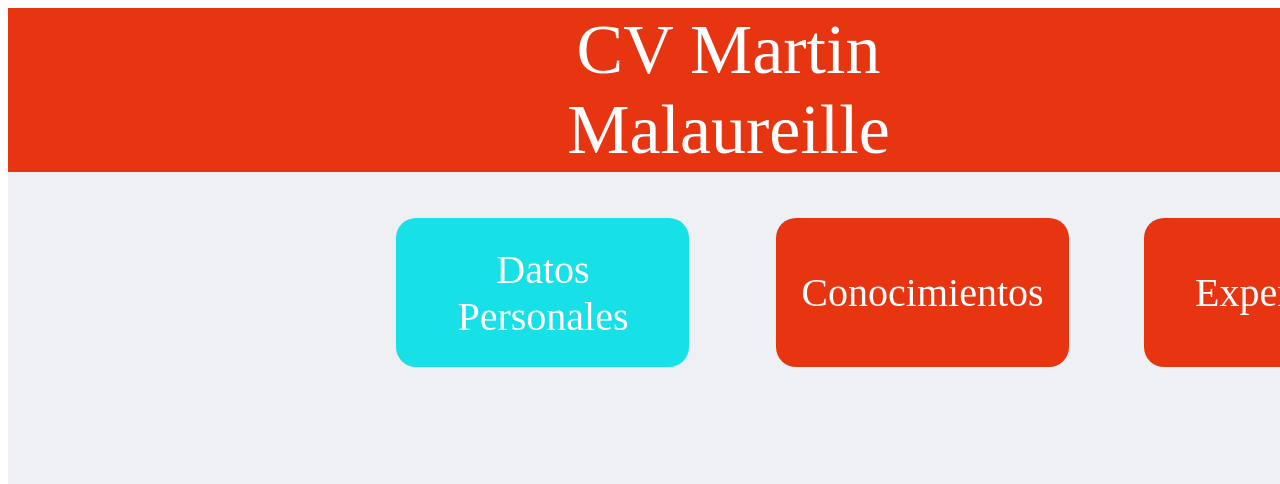
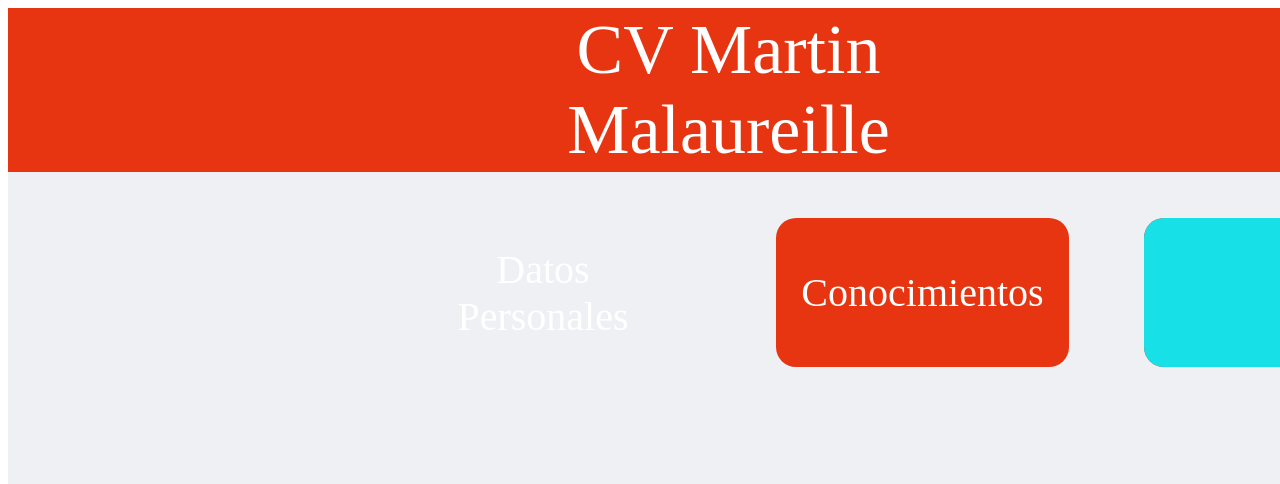
Before and after one commit to m-malaureille/cvmartin, a plain HTML site: page index.html in a window 1280 px wide. Shown: the top 484 px of the page. Drawn offline with Linux system fonts and the light colour scheme; a web font is replaced by a local one.

Commit message:
Update estilos.css

```diff
--- a/estilos.css
+++ b/estilos.css
@@ -83,7 +83,7 @@
     width: 293px;
     height: 149px;
     position: absolute;
-    left: 388px;
+    left: 1136px;
    top: 210px;
    }
 
```
